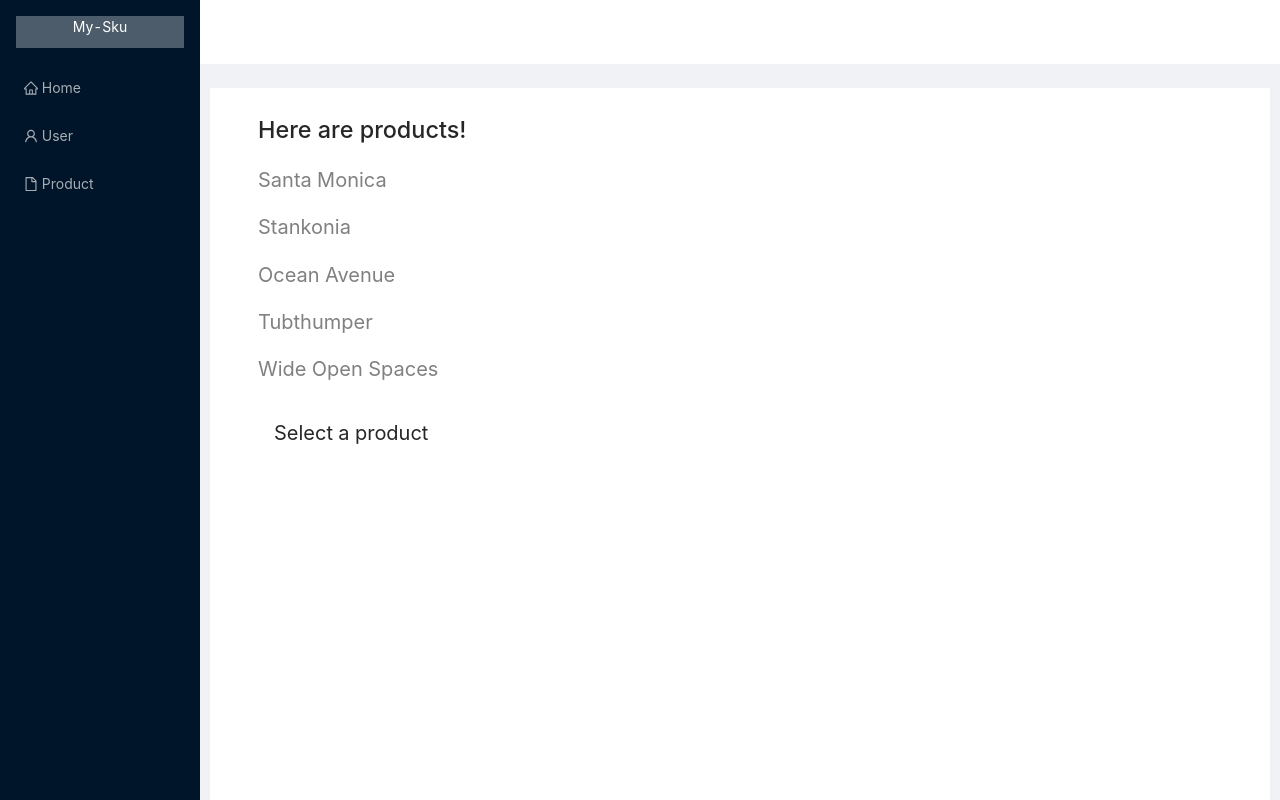
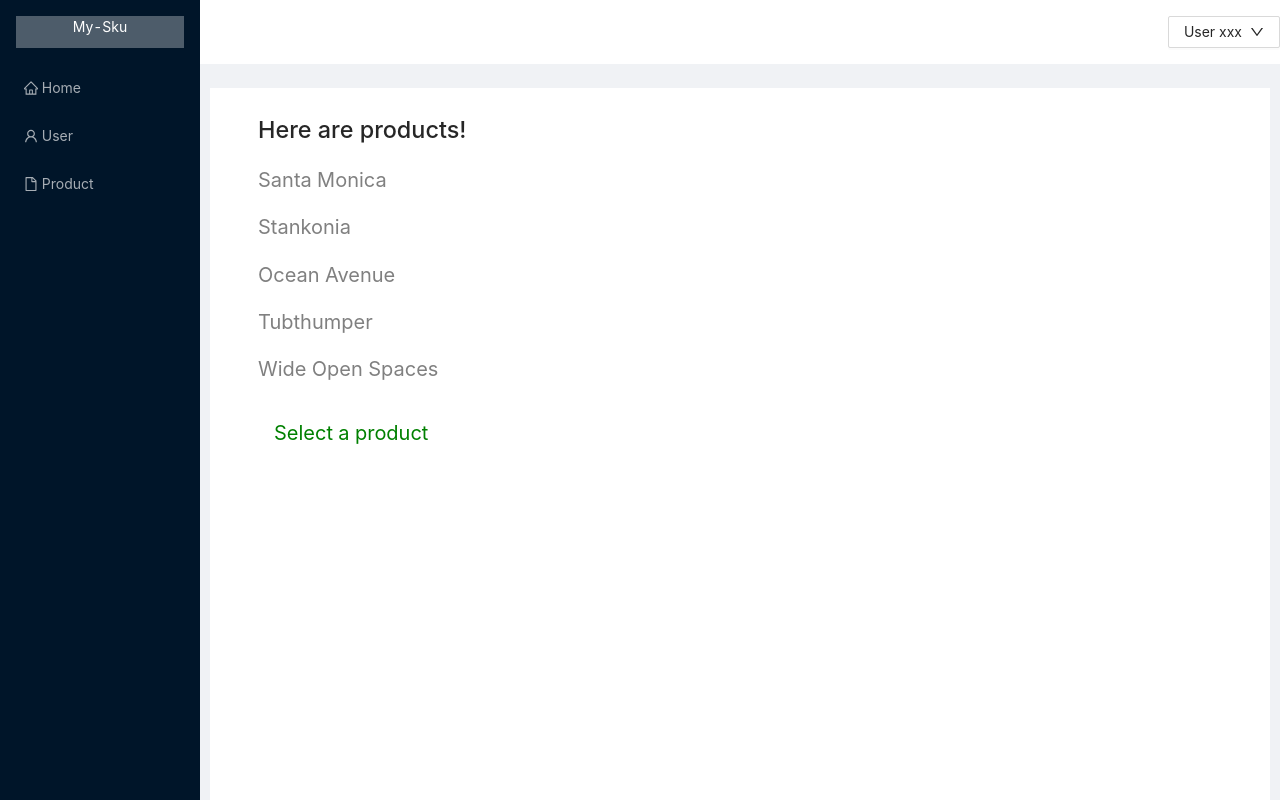
Before and after one commit to zihan1997/My-Sku, a React app: page /products in a window 1280 px wide. Built offline with nearby package versions, Linux system fonts and the light colour scheme.

Commit message:
- settle down the base structure so far, get ready to create function for add products

```diff
--- a/src/pages/components/Products.jsx
+++ b/src/pages/components/Products.jsx
@@ -2,12 +2,12 @@ import React from "react"
 import {Link, NavLink} from "react-router-dom";
 import {Outlet} from "react-router";
 import {getProducts} from "./tools/ProductService";
-
 export default function ProductsPage(){
     let products = getProducts();
     return(
         <div>
             <h1>Here are products!</h1>
+
             <nav>
                 {products.map((product) => (
                     <NavLink
--- a/src/pages/components/tools/Product.jsx
+++ b/src/pages/components/tools/Product.jsx
@@ -1,6 +1,7 @@
 import {useParams} from "react-router-dom"
 import {getProduct} from "./ProductService"
-
+import { Table, Tag, Space } from 'antd';
+const { Column, ColumnGroup } = Table;
 
 export default function Product(){
     let params = useParams();
@@ -15,3 +16,37 @@ export default function Product(){
         </main>
     );
 }
+
+
+const dataSource = [
+    {
+        name: "Santa Monica",
+        number: 1995,
+        amount: "$10,800",
+        due: "12/05/1995",
+    },
+    {
+        name: "Stankonia",
+        number: 2000,
+        amount: "$8,000",
+        due: "10/31/2000",
+    },
+    {
+        name: "Ocean Avenue",
+        number: 2003,
+        amount: "$9,500",
+        due: "07/22/2003",
+    },
+    {
+        name: "Tubthumper",
+        number: 1997,
+        amount: "$14,000",
+        due: "09/01/1997",
+    },
+    {
+        name: "Wide Open Spaces",
+        number: 1998,
+        amount: "$4,600",
+        due: "01/27/1998",
+    },
+]
--- a/src/pages/home/content.jsx
+++ b/src/pages/home/content.jsx
@@ -0,0 +1,29 @@
+import React from "react";
+import {Layout} from "antd";
+import MyRouter from "../../routers/router";
+const { Content } = Layout;
+
+export default function MyContent() {
+    return (
+        <Content
+            className="site-layout-background"
+            style={{
+                margin: '24px 10px 0',
+                paddingLeft: 24,
+                minHeight: 280,
+                overflow: 'initial'
+            }}
+        >
+            <div
+                id="content"
+                style={{
+                    fontSize: 20,
+                    padding: 24,
+                }}
+            >
+                {/*<Test/>*/}
+                <MyRouter/>
+            </div>
+        </Content>
+    )
+}
--- a/src/pages/home/index.jsx
+++ b/src/pages/home/index.jsx
@@ -1,18 +1,13 @@
 import React from 'react'
-import Navbar from "./navbar";
-import MyRouter from "../../routers/router";
+import MyTopBar from "./topbar";
 import 'antd/dist/antd.css';
 import './index.scss';
-import {Dropdown, Layout, Menu, PageHeader} from 'antd';
-import {
-    UserOutlined,
-    FileOutlined, HomeOutlined, MenuUnfoldOutlined, MenuFoldOutlined,
-} from '@ant-design/icons';
 import MySider from "./sider";
-const { Header, Sider, Content } = Layout;
-import Test from './test'
-import {Link} from "react-router-dom";
-
+import {Layout} from 'antd';
+// const { Header, Sider, Content } = Layout;
+// import Test from './test'
+// import {Link} from "react-router-dom";
+import MyContent from "./content";
 
 
 export default class Home extends React.Component {
@@ -49,31 +44,10 @@ export default class Home extends React.Component {
                         marginLeft: 200,
                     }}
                 >
-                    <Header className="site-layout-background" style={{ padding: 0 }}>
+                    <MyTopBar />
 
-                    </Header>
+                    <MyContent/>
 
-                    <Content
-                        className="site-layout-background"
-                        style={{
-                            margin: '24px 10px 0',
-                            paddingLeft: 24,
-                            // padding: 24,
-                            minHeight: 280,
-                            overflow: 'initial'
-                        }}
-                    >
-                        <div
-                            id="content"
-                            style={{
-                                fontSize: 20,
-                                padding: 24,
-                            }}
-                        >
-                            {/*<Test/>*/}
-                            <MyRouter/>
-                        </div>
-                    </Content>
                 </Layout>
             </Layout>
         );
--- /dev/null
+++ b/src/pages/home/topbar.jsx
@@ -0,0 +1,62 @@
+import React from "react";
+import {Dropdown, Layout, Menu, message, Space, Button, Tooltip} from 'antd';
+const { Header} = Layout;
+import { DownOutlined, UserOutlined } from '@ant-design/icons';
+
+export default function MyTopBar(props){
+    return(
+        <Header
+            className="site-layout-background"
+            style={{
+                padding: 0,
+                textAlign: "right"
+        }}
+        >
+            <Space wrap>
+                <Dropdown
+                    overlay={menu}
+                >
+                    <Button>
+                        <Space>
+                            User xxx
+                            <DownOutlined />
+                        </Space>
+                    </Button>
+                </Dropdown>
+            </Space>
+        </Header>
+    )
+}
+
+function handleButtonClick(e) {
+    message.info('Click on left button.');
+    console.log('click left button', e);
+}
+
+function handleMenuClick(e) {
+    message.info('Click on menu item.');
+    console.log('click', e);
+}
+
+const menu = (
+    <Menu
+        onClick={handleMenuClick}
+        items={[
+            {
+                label: 'User Setting #1',
+                key: '1',
+                icon: <UserOutlined />,
+            },
+            {
+                label: 'User Setting #1',
+                key: '2',
+                icon: <UserOutlined />,
+            },
+            {
+                label: 'User Setting #1',
+                key: '3',
+                icon: <UserOutlined />,
+            },
+        ]}
+    />
+);
--- a/src/routers/Home.jsx
+++ /dev/null
@@ -1,5 +0,0 @@
-export default function HomeRouter() {
-    return (
-        <div> Home </div>
-    )
-}
--- a/src/routers/router.jsx
+++ b/src/routers/router.jsx
@@ -18,7 +18,12 @@ export default function MyRouter(){
                <Route
                    index
                    element={
-                   <main style={{padding: "1rem"}}>
+                   <main
+                       style={{
+                               padding: "1rem",
+                               color: "green"
+                            }}
+                   >
                        <p>Select a product</p>
                    </main>
                    }
```
Also changed, not shown: src/pages/components/tools/productDB.jsx (added), src/pages/home/navbar.jsx (added).
